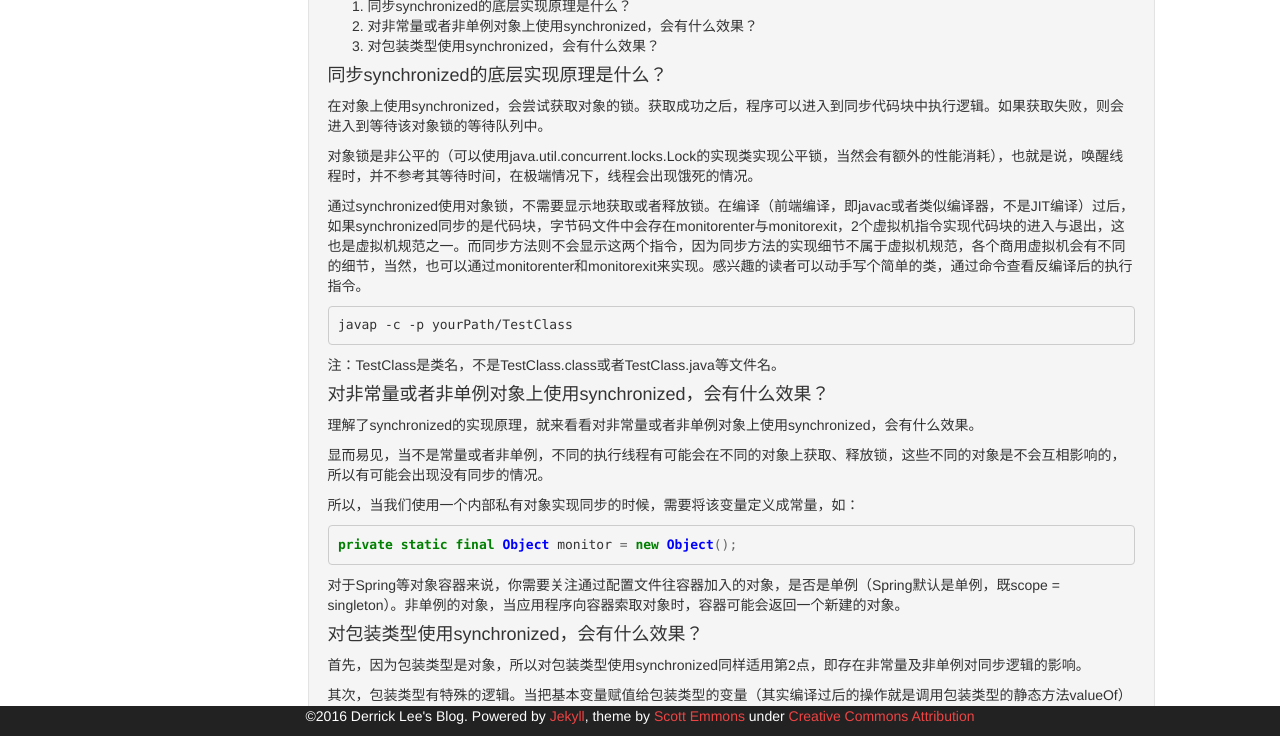
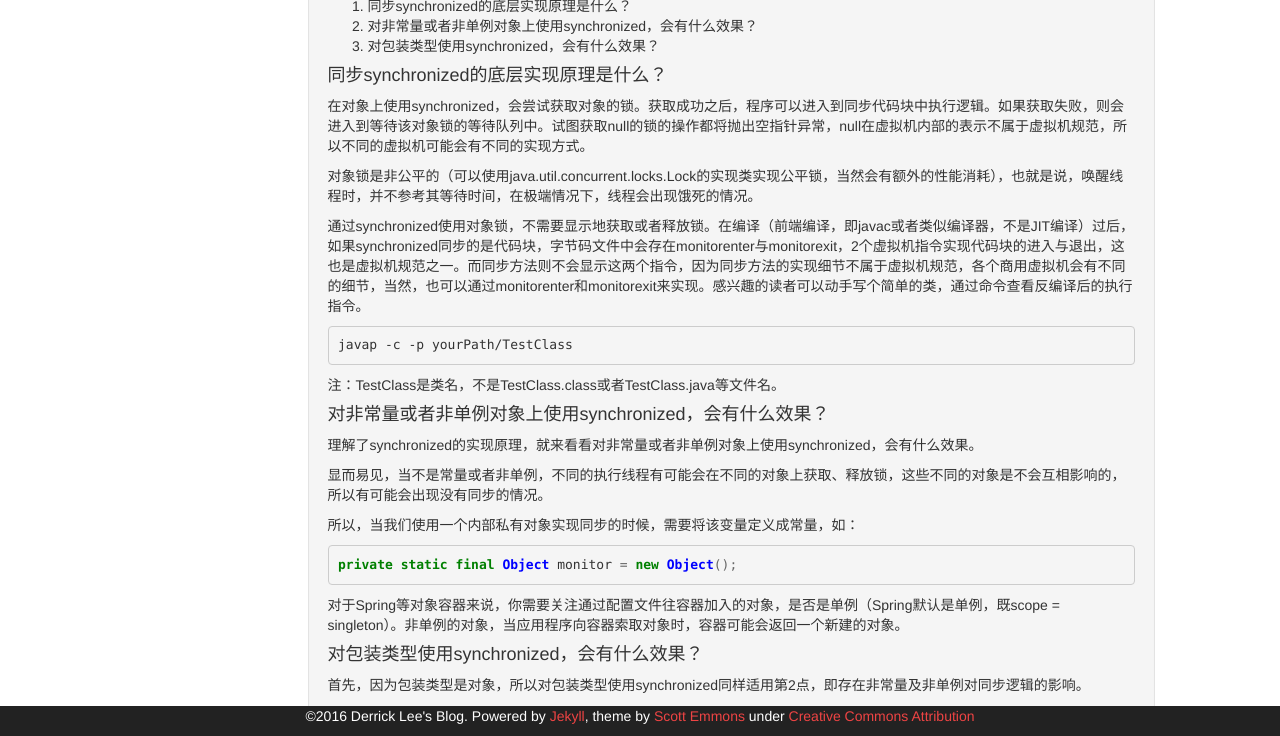
Before and after one commit to leesir/leesir.github.io, a Jekyll site: the page built from _posts/2016-07-03-summary-synchronized-error.md, in a window 1280 px wide and 900 px high, cut to the strip 164-900 px from the top of the window. Built offline with Jekyll 4.4.1, drawn with Linux system fonts in a browser that asks for light colours; Markdown is read by kramdown in place of the engine named in the settings; comment, search, counter and statistics services are not loaded.

Commit message:
update content

```diff
--- a/_posts/2016-07-03-summary-synchronized-error.md
+++ b/_posts/2016-07-03-summary-synchronized-error.md
@@ -17,7 +17,7 @@ tags: [Summary]
 
 #### 同步synchronized的底层实现原理是什么？
 
-在对象上使用synchronized，会尝试获取对象的锁。获取成功之后，程序可以进入到同步代码块中执行逻辑。如果获取失败，则会进入到等待该对象锁的等待队列中。
+在对象上使用synchronized，会尝试获取对象的锁。获取成功之后，程序可以进入到同步代码块中执行逻辑。如果获取失败，则会进入到等待该对象锁的等待队列中。试图获取null的锁的操作都将抛出空指针异常，null在虚拟机内部的表示不属于虚拟机规范，所以不同的虚拟机可能会有不同的实现方式。
 
 对象锁是非公平的（可以使用java.util.concurrent.locks.Lock的实现类实现公平锁，当然会有额外的性能消耗），也就是说，唤醒线程时，并不参考其等待时间，在极端情况下，线程会出现饿死的情况。
 
```
